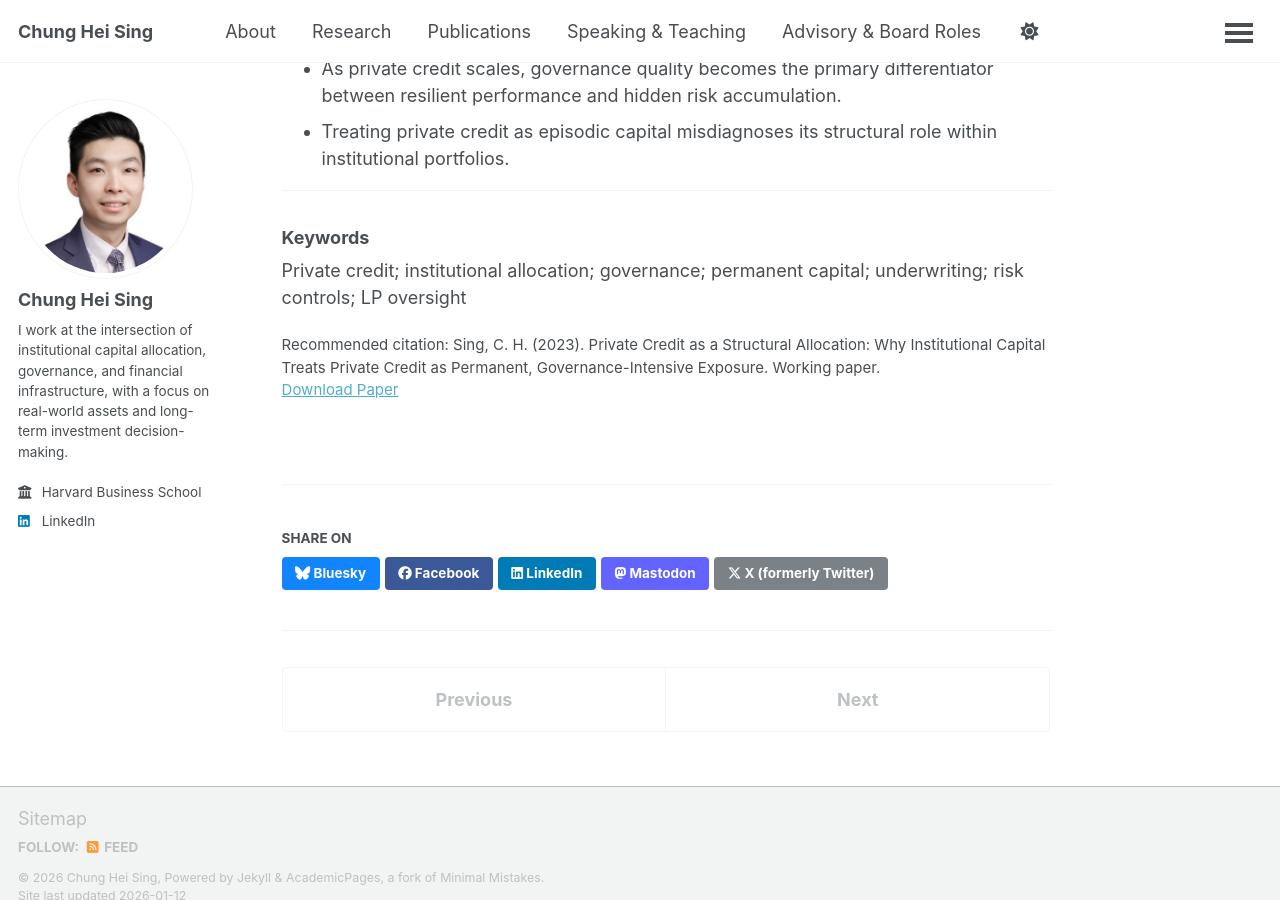
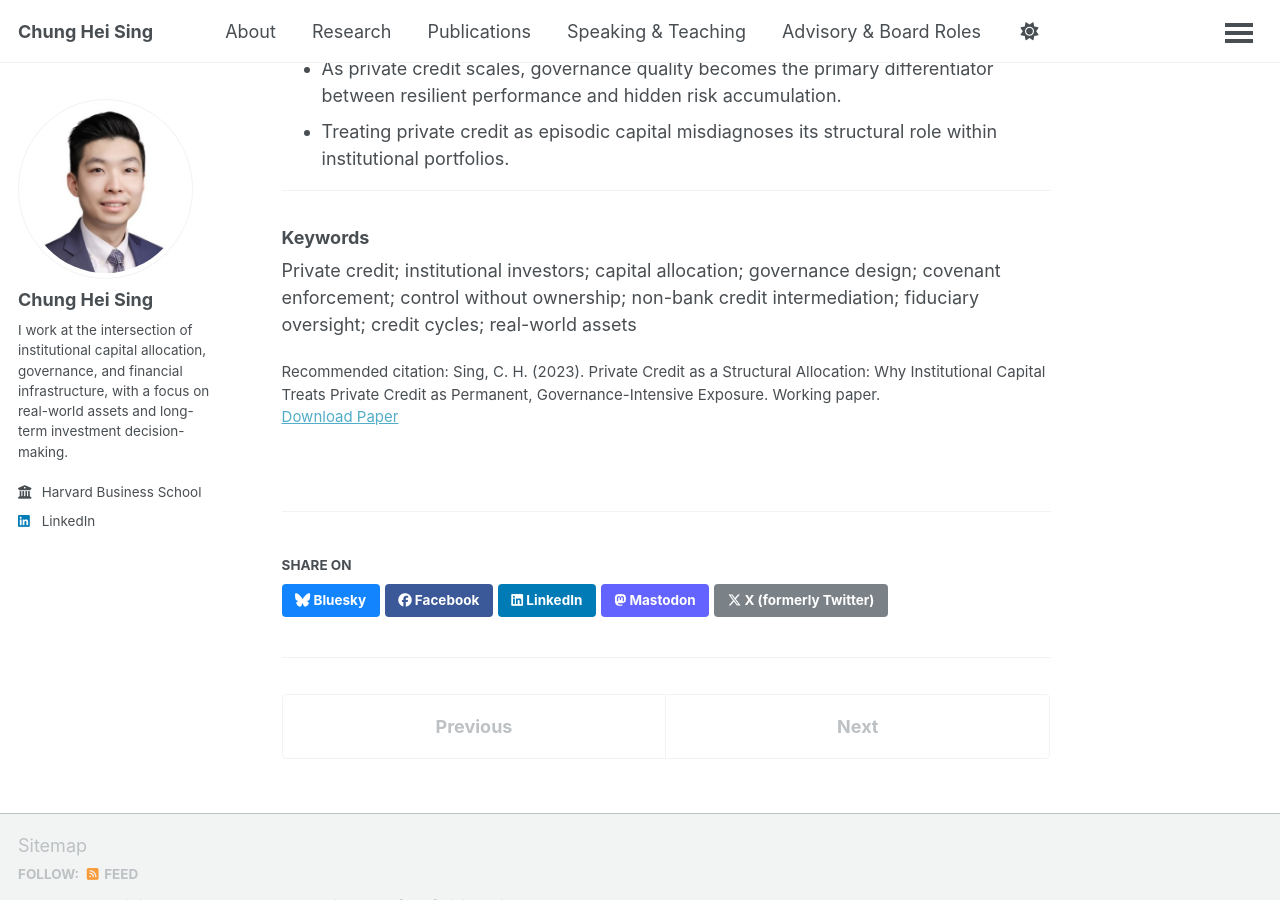
Before and after one commit to chungheising/chungheising.github.io, a Jekyll site: the page built from _publications/2023_10_Private_Credit_as_a_Structural_Allocation.md, in a window 1280 px wide and 900 px high, scrolled down 898 px. Built offline with Jekyll 4.4.1, drawn with Linux system fonts in a browser that asks for light colours; a script bundle is joined from its source files by our own code; library files that are not in the unit come from our copies.

Commit message:
Update 2023_10_Private_Credit_as_a_Structural_Allocation.md

```diff
--- a/_publications/2023_10_Private_Credit_as_a_Structural_Allocation.md
+++ b/_publications/2023_10_Private_Credit_as_a_Structural_Allocation.md
@@ -28,4 +28,4 @@ As private credit becomes permanent, performance depends less on opportunistic e
 ---
 
 ### Keywords
-Private credit; institutional allocation; governance; permanent capital; underwriting; risk controls; LP oversight
+Private credit; institutional investors; capital allocation; governance design; covenant enforcement; control without ownership; non-bank credit intermediation; fiduciary oversight; credit cycles; real-world assets
```
